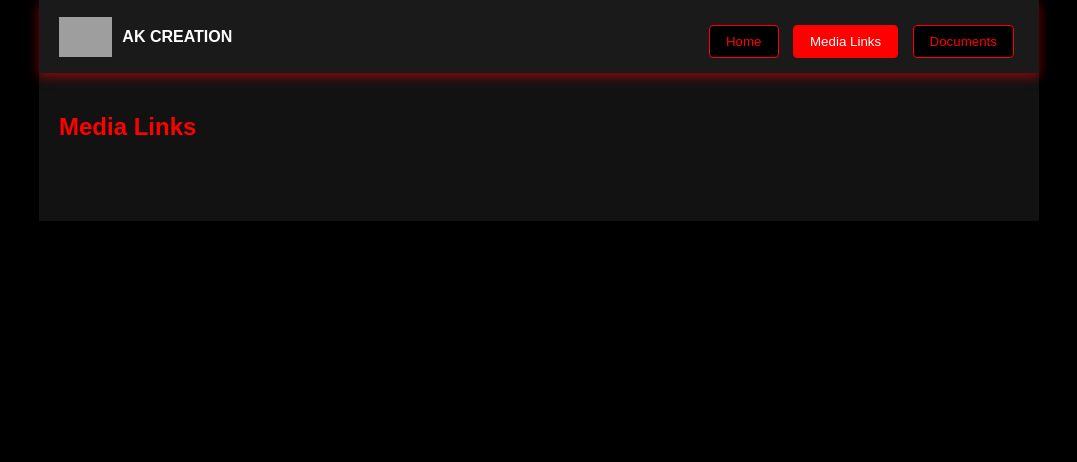
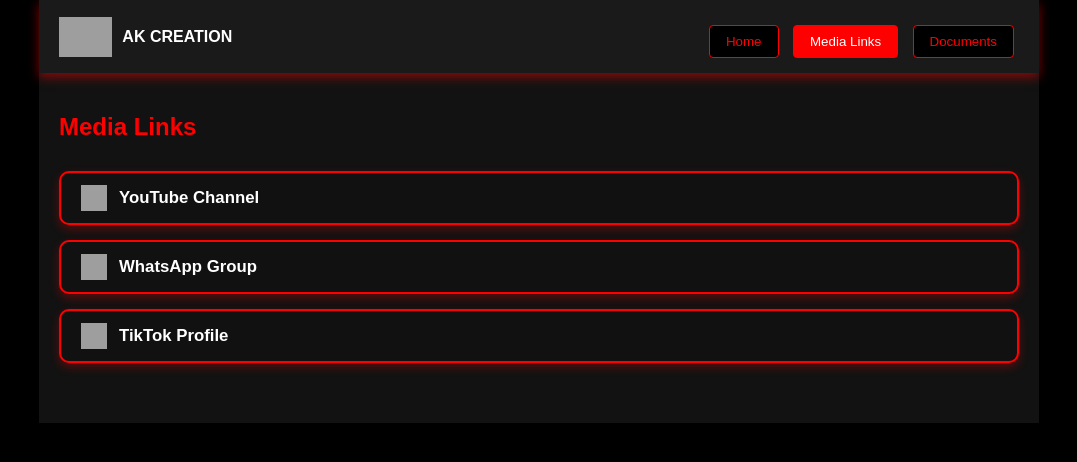
Before and after one commit to akcreationweb/AK-CREATION-WEB-2, a plain HTML site: page index.html in a window 1280 px wide. Both pictures are taken after a click on the button "Media Links". Shown: the whole page, without its empty margins (101-1178 px from the left). Drawn offline with Linux system fonts and the light colour scheme; grey boxes are pictures that could not be loaded; a web font is replaced by a local one.

Commit message:
Update index.html

```diff
--- a/index.html
+++ b/index.html
@@ -107,31 +107,6 @@
       z-index: 2;
     }
 
-    .icon-link {
-      display: inline-flex;
-      align-items: center;
-      gap: 8px;
-      margin: 10px 0;
-      text-decoration: none;
-      color: white;
-      font-weight: bold;
-      border: 1px solid #ccc;
-      padding: 10px 14px;
-      border-radius: 6px;
-      background: #111;
-      transition: background 0.3s;
-    }
-
-    .icon-link:hover {
-      background: #333;
-    }
-
-    .icon-link img {
-      width: 24px;
-      height: 24px;
-    }
-
-    /* CARD STYLES */
     .cards-grid {
       display: grid;
       grid-template-columns: repeat(auto-fit, minmax(300px, 1fr));
@@ -209,6 +184,45 @@
       background-color: #ff3333;
     }
 
+    .media-buttons {
+      display: flex;
+      flex-direction: column;
+      gap: 15px;
+      margin-top: 30px;
+    }
+
+    .gaming-btn {
+      display: flex;
+      align-items: center;
+      gap: 12px;
+      background-color: #111;
+      border: 2px solid red;
+      padding: 12px 20px;
+      border-radius: 10px;
+      color: white;
+      font-weight: bold;
+      font-size: 1.05em;
+      text-decoration: none;
+      box-shadow: 0 4px 10px rgba(255, 0, 0, 0.3);
+      transition: transform 0.2s ease, box-shadow 0.3s ease;
+    }
+
+    .gaming-btn img {
+      width: 26px;
+      height: 26px;
+    }
+
+    .gaming-btn:hover {
+      transform: scale(1.05);
+      box-shadow: 0 6px 20px rgba(255, 0, 0, 0.6);
+      background-color: #1a1a1a;
+    }
+
+    .gaming-btn:active {
+      transform: scale(0.96);
+      box-shadow: 0 0 10px red;
+    }
+
     @media (max-width: 600px) {
       header {
         flex-direction: column;
@@ -226,6 +240,11 @@
       nav button {
         width: 100%;
         box-sizing: border-box;
+      }
+
+      .gaming-btn {
+        font-size: 1em;
+        justify-content: center;
       }
     }
   </style>
@@ -251,7 +270,6 @@
       <h1 style="color:red;">WELCOME TO AK CREATION OFFICIAL WEB PAGE</h1>
       <p>උඩ තියන ටැබ් චෙක් කරලා බලන්න දැනට ඔච්චරයි 🥲 UPDATING...... :)</p>
 
-      <!-- CARDS START -->
       <div class="cards-grid">
         <div class="game-card" onclick="window.open('https://youtube.com/@sl_ak_gaming_', '_blank')">
           <img src="https://github.com/akcreationweb/AK-CREATION-WEB-PHOTOS/raw/main/IMG-20250614-WA0000.jpg" alt="Gaming 1">
@@ -282,13 +300,24 @@
           </div>
         </div>
       </div>
-      <!-- CARDS END -->
-
     </section>
 
     <section id="media">
       <h1 style="color:red;">Media Links</h1>
-      <!-- media links here -->
+      <div class="media-buttons">
+        <a href="https://youtube.com/@sl_ak_gaming_" target="_blank" class="gaming-btn">
+          <img src="https://upload.wikimedia.org/wikipedia/commons/b/b8/YouTube_Logo_2017.svg" alt="YouTube" />
+          YouTube Channel
+        </a>
+        <a href="https://wa.me/message/6TOXU6YFLMPHG1" target="_blank" class="gaming-btn">
+          <img src="https://upload.wikimedia.org/wikipedia/commons/6/6b/WhatsApp.svg" alt="WhatsApp" />
+          WhatsApp Group
+        </a>
+        <a href="https://www.tiktok.com/@_ak_gaming_1_" target="_blank" class="gaming-btn">
+          <img src="https://raw.githubusercontent.com/akcreationweb/AK-CREATION-WEB-PHOTOS/main/tiktok-6338432_960_720.png" alt="TikTok" />
+          TikTok Profile
+        </a>
+      </div>
     </section>
 
     <section id="documents">
@@ -314,7 +343,6 @@
     });
   });
 
-  // Image Slider
   const photos = [
     { url: "https://raw.githubusercontent.com/akcreationweb/AK-CREATION-WEB-PHOTOS/main/2025-07-10_12-08-23.jpg", link: "https://youtu.be/rWqsP6X4Frs" },
     { url: "https://raw.githubusercontent.com/akcreationweb/AK-CREATION-WEB-PHOTOS/main/2025-07-10_12-08-48.jpg", link: "https://youtu.be/55tbrehlcLg" },
```
